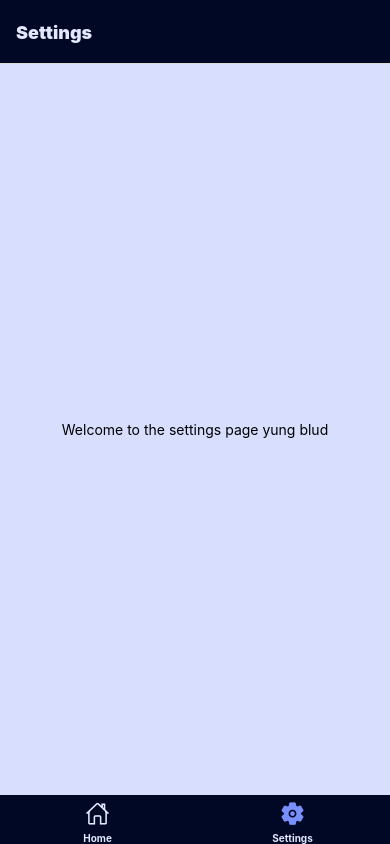
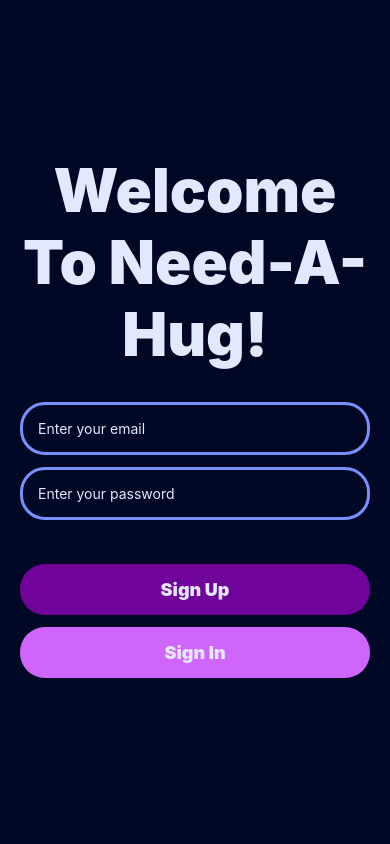
Before and after one commit to davidguri/need-a-hug, a React Native app: screen /Settings in a window 390 px wide. Built offline with nearby package versions, Linux system fonts and the light colour scheme; no server answers.

Commit message:
Finished (almost, basically, kinda) the authentication flow

```diff
--- a/App.tsx
+++ b/App.tsx
@@ -9,10 +9,12 @@ import { createBottomTabNavigator } from '@react-navigation/bottom-tabs';
 
 import Home from "./screens/Home";
 import Settings from "./screens/Settings";
+import Authentication from "./screens/Authentication";
 
 import { colors } from "./constants/colors";
 
-import { getAuth } from "firebase/auth";
+import { auth } from "./firebase";
+import { onAuthStateChanged } from 'firebase/auth';
 
 const Stack = createStackNavigator();
 const Tab = createBottomTabNavigator();
@@ -60,14 +62,28 @@ const MainTabNavigator = () => (
 );
 
 export default function App() {
+
+  const [user, setUser]: any = React.useState();
+  const [isAuthenticated, setIsAuthenticated] = React.useState(true);
+
+  onAuthStateChanged(auth, (user) => {
+    if (user) {
+      const uid = user.uid;
+      setUser(user);
+    } else {
+      // User is signed out
+      // ...
+    }
+  });
+
   return (
     <NavigationContainer>
       <Stack.Navigator>
-        {/* Auth Flow */}
-        {/* Add screens for authentication flow if needed */}
-
-        {/* Main App Flow */}
-        <Stack.Screen options={{ headerShown: false }} name="Main" component={MainTabNavigator} />
+        {!user ? (
+          <Stack.Screen name="Auth" component={Authentication} options={{ headerShown: false }} />
+        ) : (
+          <Stack.Screen name="Main" component={MainTabNavigator} options={{ headerShown: false }} />
+        )}
       </Stack.Navigator>
     </NavigationContainer>
   );
--- a/firebase.tsx
+++ b/firebase.tsx
@@ -1,5 +1,6 @@
 import { initializeApp } from 'firebase/app';
-import { getAuth } from 'firebase/auth';
+import { initializeAuth, getReactNativePersistence } from 'firebase/auth';
+import ReactNativeAsyncStorage from '@react-native-async-storage/async-storage';
 
 const firebaseConfig = {
   apiKey: "AIzaSyB_CcqUZb-nLN0mBfPMIneAimQ_mulyutU",
@@ -11,6 +12,8 @@ const firebaseConfig = {
 };
 
 const app = initializeApp(firebaseConfig);
-const auth = getAuth(app);
 
-export { auth };
+export const auth = initializeAuth(app, {
+  persistence: getReactNativePersistence(ReactNativeAsyncStorage)
+});
+auth.useDeviceLanguage();
--- a/package.json
+++ b/package.json
@@ -10,9 +10,12 @@
   },
   "dependencies": {
     "@expo/vector-icons": "^13.0.0",
+    "@react-native-async-storage/async-storage": "^1.22.3",
+    "@react-native-firebase/app": "^19.0.0",
     "@react-navigation/bottom-tabs": "^6.5.16",
     "@react-navigation/native": "^6.1.14",
     "@react-navigation/stack": "^6.3.25",
+    "@types/firebase": "^3.2.1",
     "@types/react": "~18.2.45",
     "expo": "~50.0.8",
     "expo-status-bar": "~1.11.1",
@@ -21,6 +24,7 @@
     "react-native": "0.73.4",
     "react-native-gesture-handler": "^2.15.0",
     "react-native-linear-gradient": "^2.8.3",
+    "react-native-modal": "^13.0.1",
     "react-native-safe-area-context": "^4.9.0",
     "typescript": "^5.3.0"
   },
--- a/screens/Authentication.tsx
+++ b/screens/Authentication.tsx
@@ -1,6 +1,7 @@
 import React, { useState } from 'react';
-import { View, Text, TextInput, Button, StyleSheet } from 'react-native';
+import { View, Text, TextInput, Button, StyleSheet, TouchableOpacity, SafeAreaView, StatusBar } from 'react-native';
 import { getAuth, createUserWithEmailAndPassword, signInWithEmailAndPassword, onAuthStateChanged } from "firebase/auth";
+import { colors } from '../constants/colors';
 
 export default function Authentication() {
   const [email, setEmail] = useState('');
@@ -48,8 +49,13 @@ export default function Authentication() {
   });
 
   return (
-    <View style={styles.container}>
-      <Text>Email:</Text>
+    <>
+      <SafeAreaView style={styles.container}>
+        <StatusBar
+          barStyle="light-content"
+        />
+        <View style={styles.content}>
+          <Text style={styles.title}>Welcome To Need-A-Hug!</Text>
           <TextInput
             style={styles.input}
             value={email}
@@ -57,35 +63,89 @@ export default function Authentication() {
             placeholder="Enter your email"
             keyboardType="email-address"
             autoCapitalize="none"
+            placeholderTextColor={colors.text}
           />
-      <Text>Password:</Text>
           <TextInput
             style={styles.input}
             value={password}
             onChangeText={setPassword}
             placeholder="Enter your password"
             secureTextEntry
+            placeholderTextColor={colors.text}
           />
-      <Button title="Sign Up" onPress={handleSignUp} />
-      <Button title="Sign In" onPress={handleSignIn} />
+          <View style={styles.buttonContainer}>
+            <TouchableOpacity style={[styles.button, styles.darkButton]} onPress={handleSignUp}>
+              <Text style={styles.buttonText}>Sign Up</Text>
+            </TouchableOpacity>
+            <TouchableOpacity style={[styles.button, styles.lightButton]} onPress={handleSignIn}>
+              <Text style={styles.buttonText}>Sign In</Text>
+            </TouchableOpacity>
           </View>
+        </View>
+      </SafeAreaView>
+    </>
   );
 };
 
 const styles = StyleSheet.create({
   container: {
     flex: 1,
+    backgroundColor: colors.background,
+    color: colors.text,
+    alignItems: 'center',
     justifyContent: 'center',
-    alignItems: 'center',
+  },
+
+  content: {
+    width: '100%',
     paddingHorizontal: 20,
+    flexDirection: 'column',
   },
+
+  title: {
+    color: colors.text,
+    fontSize: 60,
+    fontWeight: "900",
+    textAlign: "center",
+    marginBottom: 32,
+  },
+
   input: {
-    height: 40,
     width: '100%',
-    borderWidth: 1,
-    borderColor: '#ccc',
-    borderRadius: 5,
-    marginBottom: 10,
-    paddingHorizontal: 10,
+    borderWidth: 3.2,
+    borderColor: colors.primary,
+    borderRadius: 25,
+    marginBottom: 12,
+    paddingHorizontal: 15,
+    paddingVertical: 15,
   },
+
+  buttonContainer: {
+    paddingTop: 32,
+  },
+
+  button: {
+    width: '100%',
+    paddingVertical: 15,
+    marginBottom: 12,
+    borderRadius: 25,
+    alignItems: "center",
+    justifyContent: "center"
+  },
+
+  lightButton: {
+    backgroundColor: colors.lightSecondary,
+    color: colors.lightText
+  },
+
+  darkButton: {
+    backgroundColor: colors.secondary,
+    color: colors.text
+  },
+
+  buttonText: {
+    color: colors.text,
+    fontWeight: "900",
+    fontSize: 18
+  }
 });
--- a/screens/Home.tsx
+++ b/screens/Home.tsx
@@ -1,6 +1,5 @@
 import React from "react";
-import { StatusBar } from 'react-native';
-import { StyleSheet, Text, View, SafeAreaView, Image, TouchableOpacity } from 'react-native';
+import { StyleSheet, Text, View, SafeAreaView, Image, TouchableOpacity, StatusBar } from 'react-native';
 import { colors } from '../constants/colors';
 
 // const Emoji = require('../assets/hugging_emoji.png');
--- a/screens/Settings.tsx
+++ b/screens/Settings.tsx
@@ -1,11 +1,38 @@
 import React from "react";
-import { StyleSheet, Text, View, SafeAreaView } from 'react-native';
+import { StyleSheet, Text, View, SafeAreaView, Button } from 'react-native';
 import { colors } from '../constants/colors';
 
+import { auth } from "../firebase";
+import { signOut, updateProfile } from 'firebase/auth';
+
 export default function Settings() {
+
+  const handleSignOut = async () => {
+    try {
+      await signOut(auth);
+      console.log('User signed out successfully.');
+    } catch (error) {
+      console.error('Error signing out: ', error.message);
+    }
+  };
+
+  const user = auth.currentUser;
+
+  const updateProfileHandler = async (dname: string, purl: string) => {
+    updateProfile(auth.currentUser, {
+      displayName: dname,
+      photoURL: "https://source.boringavatars.com/marble/120/Maria%20Mitchell?colors=264653,2a9d8f,e9c46a,f4a261,e76f51",
+    }).then(() => {
+      console.log('Profile updated successfully');
+    }).catch((error) => {
+      console.error('Error updating profile: ', error.message);
+    });
+  }
+
   return (
     <SafeAreaView style={styles.container}>
-      <Text>Welcome to the settings page yung blud</Text>
+      <Text>Welcome to the settings page {(user.displayName) ? user.displayName : user.email}</Text>
+      <Button title="Sign Out" onPress={handleSignOut} />
     </SafeAreaView>
   );
 }
--- a/tsconfig.json
+++ b/tsconfig.json
@@ -1,4 +1,8 @@
 {
-  "compilerOptions": {},
+  "compilerOptions": {
+    "paths": {
+      "@firebase/auth": ["./node_modules/@firebase/auth/dist/index.rn.d.ts"]
+    }
+  },
   "extends": "expo/tsconfig.base"
 }
```
Also changed, not shown: 1 other file (tests, documents, lock files or other folders). Lines whose indentation alone changed are shown as unchanged.
